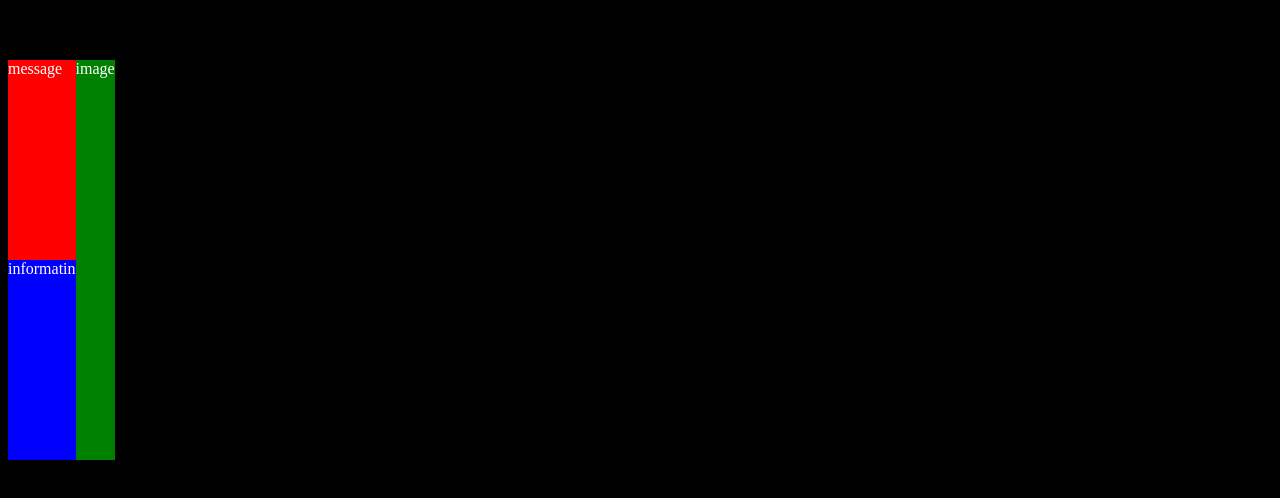
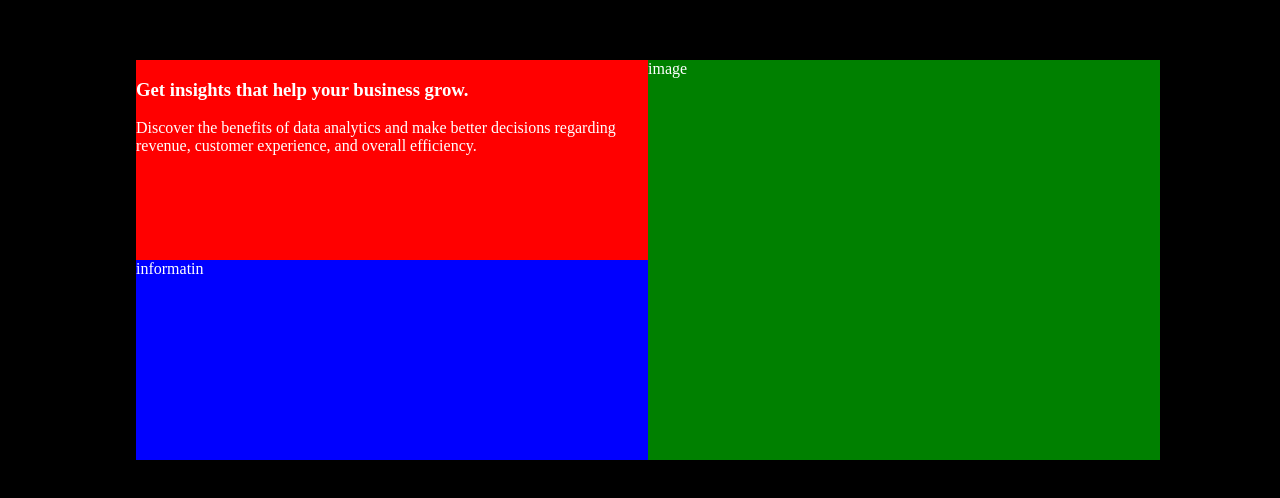
Before and after one commit to jcsmileyjr/stats-preview-card-component, a plain HTML site: page index.html in a window 1280 px wide. Shown: the part 148-646 px from the top of the page. Drawn offline with Linux system fonts and the light colour scheme.

Commit message:
Initial desktop architecture

```diff
--- a/index.html
+++ b/index.html
@@ -10,16 +10,19 @@
   <style>
     body {
       background-color: black;
+
+    }
+    main {
+      height: 100vh;
+      width: 100vw;
       display: flex;
       justify-content: center;
       align-items: center;
-      height: 100vh;
-      width: 100vw;
     }
-    main {
+    article{
       flex: 1;
       height: 50vh;
-      width: 80vw;
+      max-width: 80vw;
     }
     .parent {
       display: grid;
@@ -48,16 +51,21 @@
   </style>
 </head>
 <body>
-  <main class="parent">
-    <section class="message">message</section>
-    <section class="information">informatin</section>
-    <section class="image">image</section>
+  <main >
+    <article class="parent">
+      <section class="message">
+        <h1>Get insights that help your business grow.</h1>
+        <p>Discover the benefits of data analytics and make better decisions regarding revenue, customer
+        experience, and overall efficiency.</p>
+      </section>
+      <section class="information">informatin</section>
+      <section class="image">image</section>
+    </article>
   </main>
 
-  Get insights that help your business grow.
 
-  Discover the benefits of data analytics and make better decisions regarding revenue, customer
-  experience, and overall efficiency.
+
+
 
   10k+ companies
   314 templates
```
